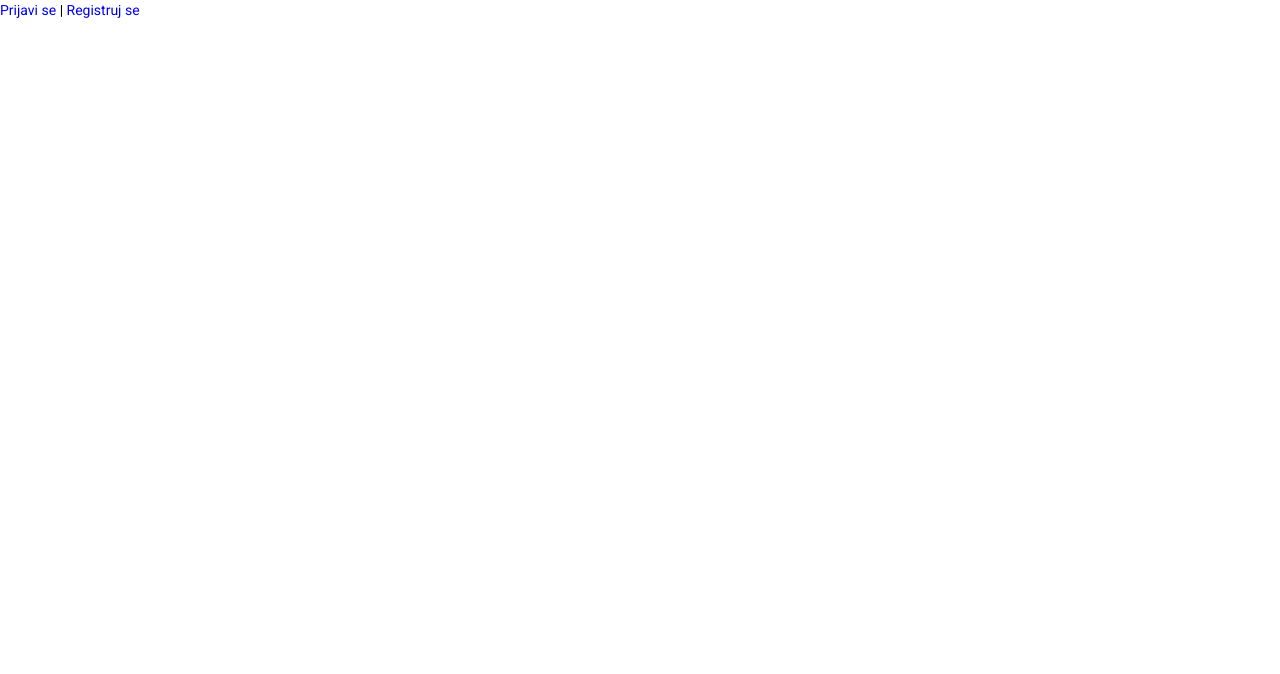
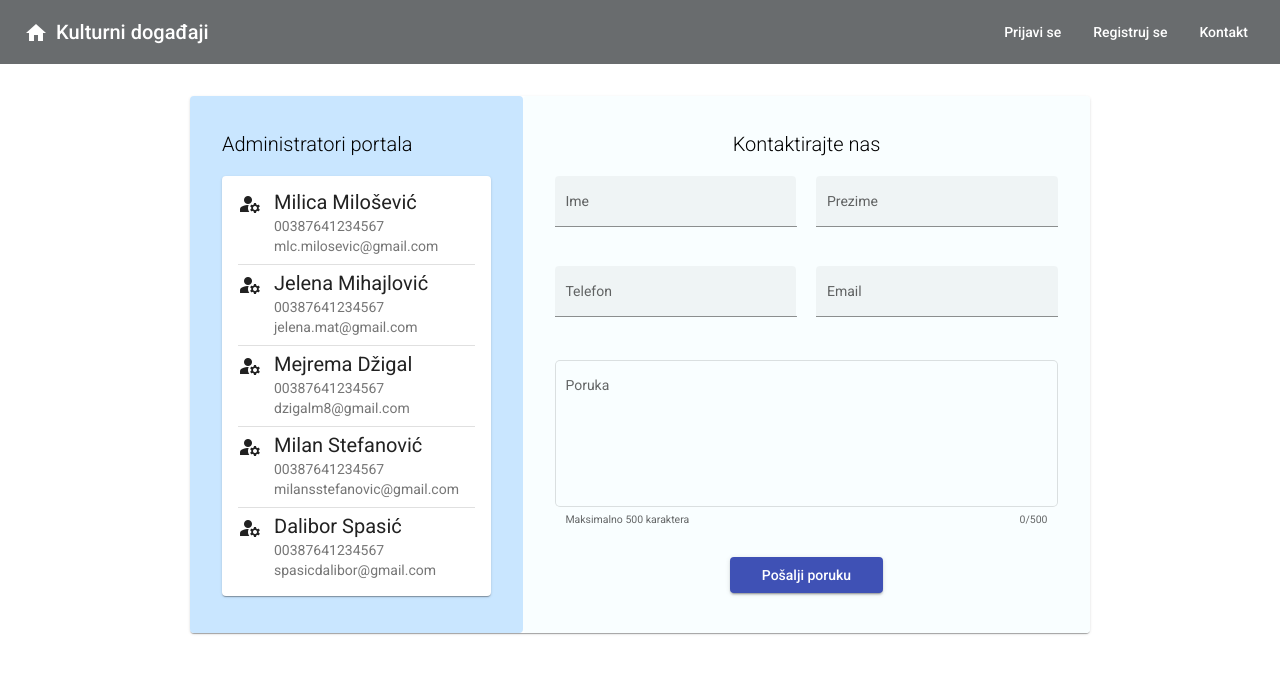
Before and after one commit to m-jelena/cultural-events, an Angular app in the folder frontend/events/: page /contact in a window 1280 px wide. Before the commit this address led to /. Shown: the top 674 px of the page. Built offline with nearby package versions, Linux system fonts and the light colour scheme.

Commit message:
Kreirana Contact komponenta samo UI dizajn, male korekcije u dizajnu na drugim komponentama

```diff
--- a/frontend/events/src/app/app-routing.module.ts
+++ b/frontend/events/src/app/app-routing.module.ts
@@ -1,5 +1,6 @@
 import { NgModule } from '@angular/core';
 import { RouterModule, Routes } from '@angular/router';
+import { ContactComponent } from './contact/contact.component';
 import { LoginComponent } from './login/login.component';
 import { RegistrationComponent } from './registration/registration.component';
 import { ResetPasswordComponent } from './reset-password/reset-password.component';
@@ -9,7 +10,8 @@
   {path: 'login', component: LoginComponent},
   {path: 'resetpass', component: ResetPasswordComponent},
   {path: 'register', component: RegistrationComponent},
-  {path: 'setnewpassword/:username', component: SetNewPasswordComponent}
+  {path: 'setnewpassword/:username', component: SetNewPasswordComponent},
+  {path: 'contact', component: ContactComponent}
 ];
 
 @NgModule({
--- a/frontend/events/src/app/app.component.css
+++ b/frontend/events/src/app/app.component.css
@@ -1,8 +1,12 @@
-.loginReg a {
-    text-decoration: none;
+.mat-toolbar {
+    background-color: #696c6e;
+}
+
+.spacer {
+    flex: 1 1 auto;
 }
 
 .show {
-    width: 80%;
+    width: 90%;
     margin: 2rem auto;
 }
--- a/frontend/events/src/app/app.component.html
+++ b/frontend/events/src/app/app.component.html
@@ -1,6 +1,13 @@
-<div class="loginReg">
-  <a routerLink="login">Prijavi se</a> | <a routerLink="register">Registruj se</a>
-</div>
+<mat-toolbar color="primary">
+  <button mat-icon-button>
+    <mat-icon>home</mat-icon>
+  </button>
+  <span>Kulturni događaji</span>
+  <span class="spacer"></span>
+  <a mat-button routerLink="/login">Prijavi se</a>
+  <a mat-button routerLink="/register">Registruj se</a>
+  <a mat-button routerLink="/contact">Kontakt</a>
+</mat-toolbar>
 <div class="show">
   <router-outlet></router-outlet>
 </div>
--- a/frontend/events/src/app/app.module.ts
+++ b/frontend/events/src/app/app.module.ts
@@ -10,6 +10,7 @@
 import { MaterialModule } from './material/material.module';
 import { RegistrationComponent } from './registration/registration.component';
 import { SetNewPasswordComponent } from './set-new-password/set-new-password.component';
+import { ContactComponent } from './contact/contact.component';
 
 @NgModule({
   declarations: [
@@ -17,7 +18,8 @@
     LoginComponent,
     ResetPasswordComponent,
     RegistrationComponent,
-    SetNewPasswordComponent
+    SetNewPasswordComponent,
+    ContactComponent
   ],
   imports: [
     BrowserModule,
--- /dev/null
+++ b/frontend/events/src/app/contact/contact.component.css
@@ -0,0 +1,111 @@
+.container {
+	max-width: 900px;
+    margin: auto;
+}
+
+.grid {
+	display: grid;
+	grid-template-columns: 1fr 2fr;
+	box-shadow: 0px 2px 1px -1px rgb(0 0 0 / 20%), 0px 1px 1px 0px rgb(0 0 0 / 14%), 0px 1px 3px 0px rgb(0 0 0 / 12%);
+	border-radius: 4px;
+}
+
+.grid > * {
+	padding: 2rem;
+}
+
+.admin-panel {
+	background-color: #c9e6ff;
+	border-radius: 4px;
+}
+
+.admin-panel h2, .contact-form h2 {
+	font-weight: 300;
+}
+
+.contact-form h2 {
+	text-align: center;
+}
+
+.contact-form {
+	background-color: #f9feff;
+	border-radius: 4px;
+}
+
+.contact-form form {
+	display: grid;
+	grid-template-columns: 1fr 1fr;
+	grid-gap: 20px;
+}
+
+.span-input {
+    grid-column: span 2;
+}
+
+.mat-card-title {
+    font-weight: normal;
+}
+
+.mat-card-avatar {
+    height: 20px;
+    width: 20px;
+}
+
+.mat-card-subtitle {
+    margin-bottom: 8px;
+}
+
+.admin-panel .mat-card {
+    padding-bottom: 8px;
+}
+
+.full-width {
+    width: 100%;
+}
+
+.mat-card .mat-divider-horizontal {
+    position: relative;
+    width: 100%;
+	margin-bottom: 8px;
+}
+
+.mat-card-actions {
+    margin-left: 0;
+    margin-right: 0;
+    margin-bottom: 0;
+	text-align: center;
+}
+
+button {
+	padding: 0 2rem;
+}
+
+/* .mat-raised-button {
+	background-color: #d7a240;
+} */
+
+@media(max-width: 850px) {
+	.grid {
+		grid-template-columns: 1fr;
+	}
+
+	.grid > * {
+		padding: 1rem;
+	}
+
+	.admin-panel h2{
+		text-align: center;
+	}
+
+	.admin-panel h2, .contact-form h2 {
+		font-weight: 400;
+	}
+
+}
+
+@media(max-width: 510px) {
+	.contact-form form {
+		display: block;
+	}
+
+}
--- /dev/null
+++ b/frontend/events/src/app/contact/contact.component.html
@@ -0,0 +1,109 @@
+<div class="container animated bounceInRight">
+    <div class="grid">
+        <div class="admin-panel">
+            <h2>Administratori portala</h2>
+            <mat-card>
+                <mat-card-header>
+                    <div mat-card-avatar>
+                        <mat-icon>manage_accounts</mat-icon>
+                    </div>
+                    <mat-card-title>Milica Milošević</mat-card-title>
+                    <mat-card-subtitle>
+                        00387641234567
+                    </mat-card-subtitle>
+                    <mat-card-subtitle>
+                        mlc.milosevic@gmail.com
+                    </mat-card-subtitle>
+                </mat-card-header>
+                <mat-divider></mat-divider>
+                <mat-card-header>
+                    <div mat-card-avatar>
+                        <mat-icon>manage_accounts</mat-icon>
+                    </div>
+                    <mat-card-title>Jelena Mihajlović</mat-card-title>
+                    <mat-card-subtitle>
+                        00387641234567
+                    </mat-card-subtitle>
+                    <mat-card-subtitle>
+                        jelena.mat@gmail.com
+                    </mat-card-subtitle>
+                </mat-card-header>
+                <mat-divider></mat-divider>
+                <mat-card-header>
+                    <div mat-card-avatar>
+                        <mat-icon>manage_accounts</mat-icon>
+                    </div>
+                    <mat-card-title>Mejrema Džigal</mat-card-title>
+                    <mat-card-subtitle>
+                        00387641234567
+                    </mat-card-subtitle>
+                    <mat-card-subtitle>
+                        dzigalm8@gmail.com
+                    </mat-card-subtitle>
+                </mat-card-header>
+                <mat-divider></mat-divider>
+                <mat-card-header>
+                    <div mat-card-avatar>
+                        <mat-icon>manage_accounts</mat-icon>
+                    </div>
+                    <mat-card-title>Milan Stefanović</mat-card-title>
+                    <mat-card-subtitle>
+                        00387641234567
+                    </mat-card-subtitle>
+                    <mat-card-subtitle>
+                        milansstefanovic@gmail.com
+                    </mat-card-subtitle>
+                </mat-card-header>
+                <mat-divider></mat-divider>
+                <mat-card-header>
+                    <div mat-card-avatar>
+                        <mat-icon>manage_accounts</mat-icon>
+                    </div>
+                    <mat-card-title>Dalibor Spasić</mat-card-title>
+                    <mat-card-subtitle>
+                        00387641234567
+                    </mat-card-subtitle>
+                    <mat-card-subtitle>
+                        spasicdalibor@gmail.com
+                    </mat-card-subtitle>
+                </mat-card-header>
+            </mat-card>
+        </div>
+
+        <div class="contact-form">
+            <h2>Kontaktirajte nas</h2>
+            <form>
+                <mat-form-field class="full-width" appearance="fill">
+                    <mat-label>Ime</mat-label>
+                    <input matInput placeholder="Unesite vaše ime">
+                </mat-form-field>
+
+                <mat-form-field class="full-width" appearance="fill">
+                    <mat-label>Prezime</mat-label>
+                    <input matInput placeholder="Unesite vaše prezime">
+                </mat-form-field>
+
+                <mat-form-field class="full-width" appearance="fill">
+                    <mat-label>Telefon</mat-label>
+                    <input matInput placeholder="Unesite broj telefona">
+                </mat-form-field>
+
+                <mat-form-field class="full-width" appearance="fill">
+                    <mat-label>Email</mat-label>
+                    <input matInput placeholder="Unesite email">
+                </mat-form-field>
+
+                <mat-form-field class="full-width span-input" hintLabel="Maksimalno 500 karaktera" appearance="outline">
+                    <mat-label>Poruka</mat-label>
+                    <textarea matInput maxlength="500" #txt placeholder="Unesite poruku ili vaše pitanje" cdkTextareaAutosize cdkAutosizeMinRows="7"
+                    cdkAutosizeMaxRows="7"></textarea>
+                    <mat-hint align="end">{{txt.value?.length || 0}}/500</mat-hint>
+                </mat-form-field>
+
+                <mat-card-actions class="full-width span-input">
+                    <button mat-raised-button color="primary">Pošalji poruku</button>
+                </mat-card-actions>
+            </form>
+        </div>
+    </div>
+</div>
--- /dev/null
+++ b/frontend/events/src/app/contact/contact.component.ts
@@ -0,0 +1,15 @@
+import { Component, OnInit } from '@angular/core';
+
+@Component({
+  selector: 'app-contact',
+  templateUrl: './contact.component.html',
+  styleUrls: ['./contact.component.css']
+})
+export class ContactComponent implements OnInit {
+
+  constructor() { }
+
+  ngOnInit(): void {
+  }
+
+}
--- a/frontend/events/src/app/login/login.component.css
+++ b/frontend/events/src/app/login/login.component.css
@@ -22,6 +22,7 @@
     font-size: 5.3rem;
     margin: auto;
     color: slateblue;
+    padding-bottom: 0.5rem;
 }
 
 h1 {
--- a/frontend/events/src/app/material/material.module.ts
+++ b/frontend/events/src/app/material/material.module.ts
@@ -6,7 +6,8 @@
 import { MatIconModule } from '@angular/material/icon';
 import { MatToolbarModule } from '@angular/material/toolbar';
 import { MatCheckboxModule } from '@angular/material/checkbox';
-import {MatSelectModule} from '@angular/material/select';
+import { MatSelectModule } from '@angular/material/select';
+import { MatDividerModule } from '@angular/material/divider';
 
 const MaterialComponents = [
     MatCardModule,
@@ -16,7 +17,8 @@
     MatIconModule,
     MatToolbarModule,
     MatCheckboxModule,
-    MatSelectModule
+    MatSelectModule,
+    MatDividerModule
 ]
 
 @NgModule({
--- a/frontend/events/src/app/registration/registration.component.css
+++ b/frontend/events/src/app/registration/registration.component.css
@@ -2,7 +2,6 @@
     max-width: 800px;
     min-width: 300px;
     margin: auto;
-
 }
 
 .reg {
@@ -12,7 +11,8 @@
     font-weight: lighter;
     font-size: 2rem;
     padding: 2rem 0;
-    background-color: rgba(95, 144, 184, 0.06);
+    /* background-color: rgba(95, 144, 184, 0.06); */
+    background-color: #c9e6ff;
     margin-bottom: 0.4rem;
 }
 
--- a/frontend/events/src/index.html
+++ b/frontend/events/src/index.html
@@ -9,6 +9,8 @@
   <link rel="preconnect" href="https://fonts.gstatic.com">
   <link href="https://fonts.googleapis.com/css2?family=Roboto:wght@300;400;500&display=swap" rel="stylesheet">
   <link href="https://fonts.googleapis.com/icon?family=Material+Icons" rel="stylesheet">
+  <!-- Animation CSS -->
+	<link rel="stylesheet" href="https://cdnjs.cloudflare.com/ajax/libs/animate.css/3.7.2/animate.css" integrity="sha256-a2tobsqlbgLsWs7ZVUGgP5IvWZsx8bTNQpzsqCSm5mk=" crossorigin="anonymous" />
 </head>
 <body class="mat-typography">
   <app-root></app-root>
```
Also changed, not shown: 1 other file (tests, documents, lock files or other folders).
